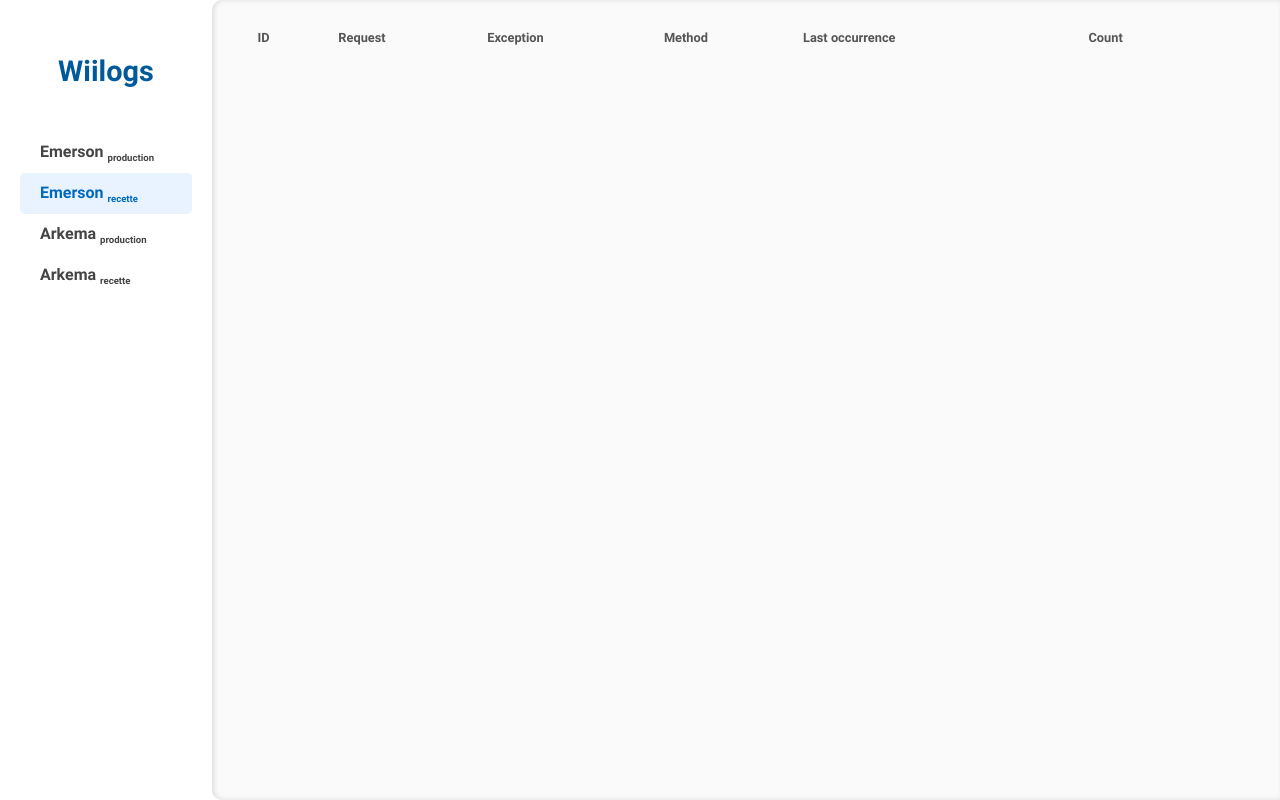
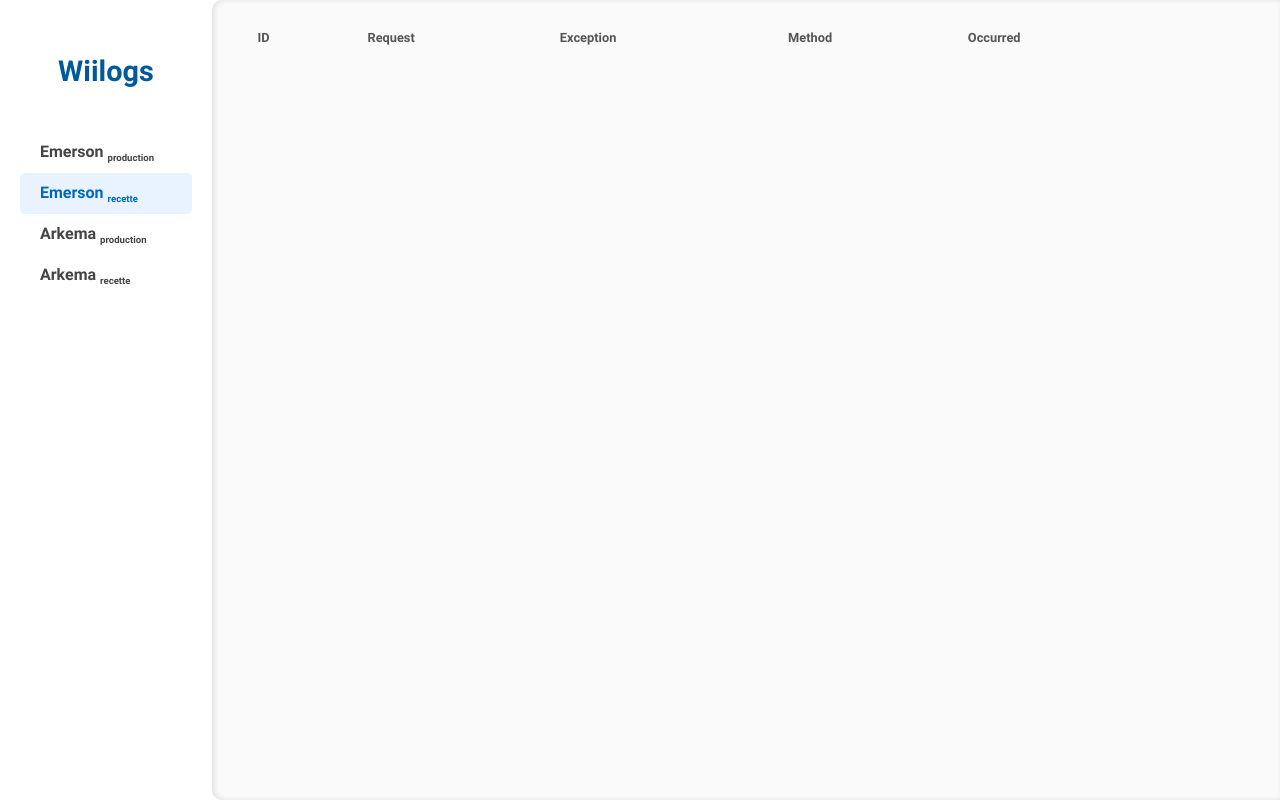
Before and after one commit to wiilog/logger, a Symfony app: template templates/exception/list.html.twig in a window 1280 px wide. Run offline with Twig, Linux system fonts and the light colour scheme; the template is opened without the code that fills it, so the values that code supplies are empty; style sheets or scripts are compiled from the project's sources; some libraries are stand-ins or nearby versions.

Commit message:
Remove exception grouping

```diff
--- a/src/Repository/ExceptionRepository.php
+++ b/src/Repository/ExceptionRepository.php
@@ -16,13 +16,11 @@ class ExceptionRepository extends EntityRepository {
 
     public function findInstance(string $instance, string $mode) {
         return $this->createQueryBuilder("e")
-            ->addSelect("COUNT(e.hash) AS count")
             ->where("e.instance = :instance")
             ->andWhere("e.mode = :mode")
-            ->groupBy("e.hash")
             ->setParameter("instance", $instance)
             ->setParameter("mode", $mode)
-            ->getQuery()->getResult();
+            ->getQuery();
     }
 
 }
--- a/templates/exception/list.html.twig
+++ b/templates/exception/list.html.twig
@@ -10,8 +10,7 @@
             <th>Request</th>
             <th>Exception</th>
             <th>Method</th>
-            <th>Last occurrence</th>
-            <th>Count</th>
+            <th>Occurred</th>
         </tr>
         </thead>
         <tbody>
@@ -22,7 +21,6 @@
                 <td>{{ exception.exception.class }}</td>
                 <td>{{ exception.method }}</td>
                 <td>{{ exception.time | date('d/m/Y H:i:s') }}</td>
-                <td>{{ exception.count }}</td>
             </tr>
         {% endfor %}
         </tbody>
```
Also changed, not shown: src/Controller/ExceptionController.php (+1 -11 lines).
